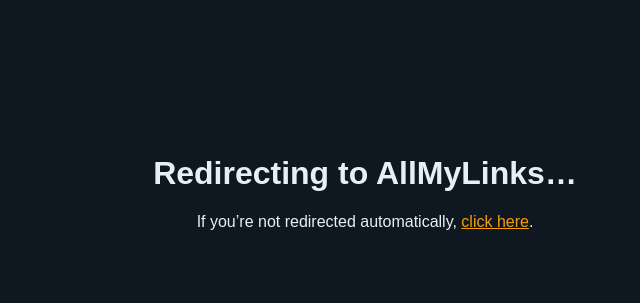
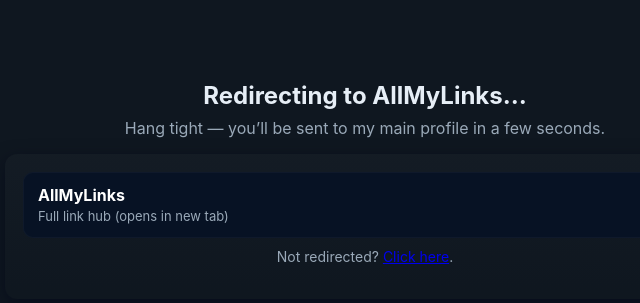
Before and after one commit to Nervinity/AllMyLinks, a plain HTML site: page index.html in a window 1280 px wide. Shown: the part 218-521 px from the top of the page, without its empty margins (275-915 px from the left). Drawn offline with Linux system fonts and the light colour scheme.

Commit message:
Update index.html

```diff
--- a/index.html
+++ b/index.html
@@ -2,18 +2,53 @@
 <html lang="en">
 <head>
 <meta charset="utf-8">
-<title>Redirecting to AllMyLinks…</title>
 <meta name="viewport" content="width=device-width,initial-scale=1">
+<title>Your Links – Redirecting to AllMyLinks</title>
+
+<!-- Soft redirect after 4 seconds -->
 <meta http-equiv="refresh" content="4;url=https://allmylinks.com/nervinity">
+
 <style>
-body{font-family:sans-serif;background:#0f1720;color:#e6eef6;display:flex;align-items:center;justify-content:center;height:100vh;text-align:center}
-a{color:#f59e0b}
+  :root{
+    --bg:#0f1720;--card:#0b1220;--accent:#f59e0b;--muted:#9aa9b8
+  }
+  *{box-sizing:border-box}
+  body{
+    margin:0;font-family:Inter,system-ui,-apple-system,Segoe UI,Roboto,'Helvetica Neue',Arial;
+    background:var(--bg);color:#e6eef6;
+    display:flex;min-height:100vh;align-items:center;justify-content:center;
+    padding:24px;text-align:center
+  }
+  .wrap{width:100%;max-width:720px}
+  h1{font-size:24px;margin-bottom:8px}
+  p{margin:0 0 16px;color:var(--muted)}
+  .card{
+    background:linear-gradient(180deg,rgba(255,255,255,0.02),rgba(0,0,0,0.02));
+    padding:18px;border-radius:12px;
+    box-shadow:0 6px 18px rgba(2,6,23,0.6)
+  }
+  a.btn{
+    display:block;text-decoration:none;text-align:left;
+    background:#071224;border:1px solid rgba(255,255,255,0.03);
+    border-radius:10px;padding:12px 14px;margin-bottom:10px;color:#e6eef6
+  }
+  a.btn strong{display:block;color:#fff;font-size:16px}
+  a.btn small{color:var(--muted);font-size:13px}
+  .timer{margin-top:8px;font-size:14px;color:var(--muted)}
 </style>
 </head>
 <body>
-  <main>
+  <div class="wrap">
     <h1>Redirecting to AllMyLinks…</h1>
-    <p>If you’re not redirected automatically, <a href="https://allmylinks.com/yourprofile">click here</a>.</p>
-  </main>
+    <p>Hang tight — you’ll be sent to my main profile in a few seconds.</p>
+
+    <div class="card">
+      <a class="btn" href="https://allmylinks.com/yourprofile" target="_blank" rel="noopener noreferrer">
+        <strong>AllMyLinks</strong>
+        <small>Full link hub (opens in new tab)</small>
+      </a>
+
+    <p class="timer">Not redirected? <a href="https://allmylinks.com/nervinity">Click here</a>.</p>
+  </div>
 </body>
 </html>
```
